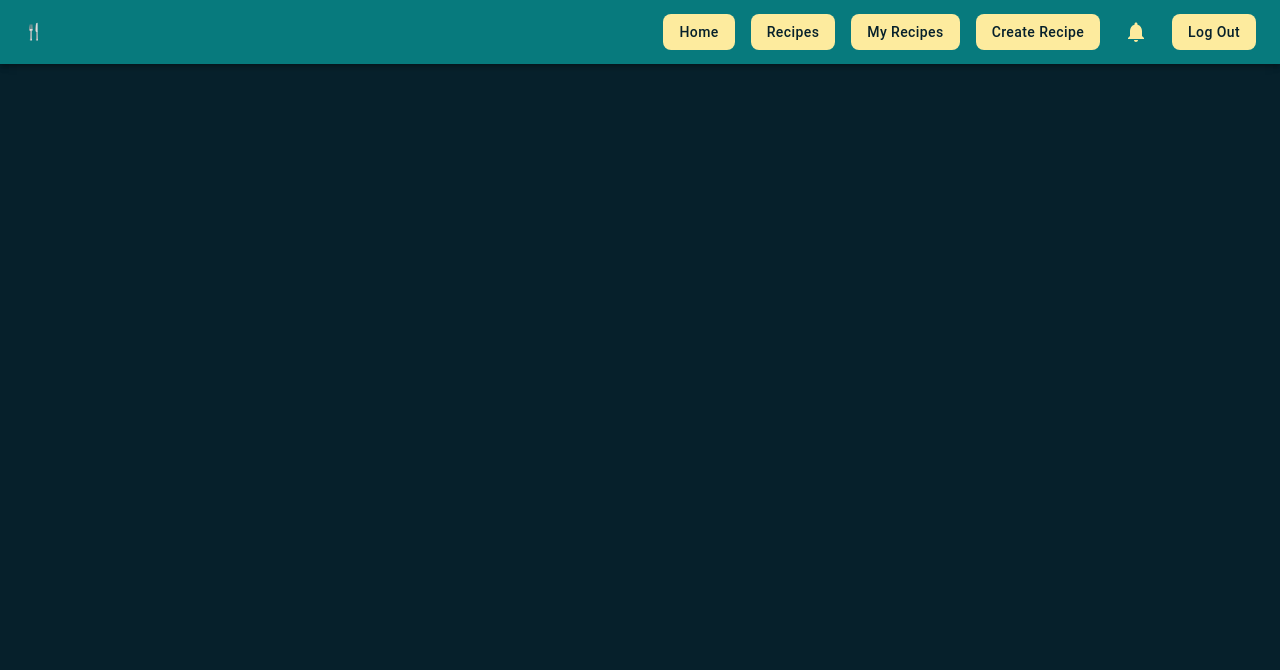
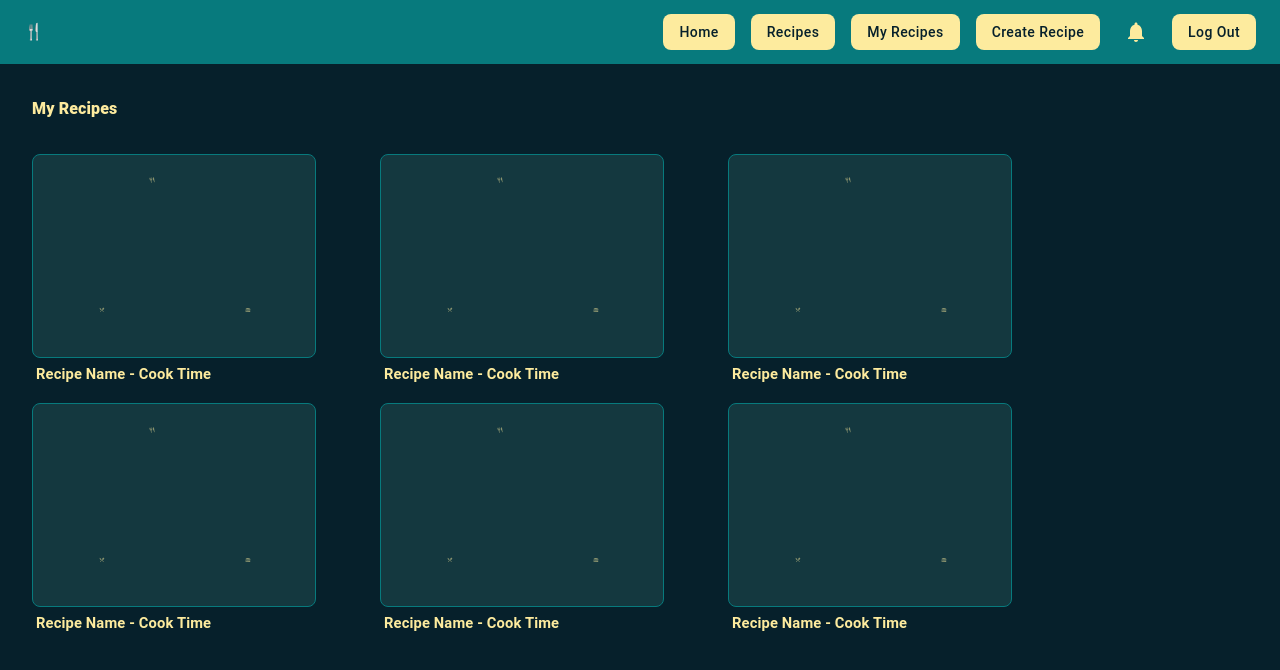
Before and after one commit to serenren13/recipeApp, a React (Vite) app in the folder frontend/: page /my-recipes in a window 1280 px wide. Shown: the top 670 px of the page. Built offline with nearby package versions, Linux system fonts and the light colour scheme; no server answers; sample sign-in values are in the browser's storage.

Commit message:
added my recipe page

```diff
--- a/frontend/src/App.jsx
+++ b/frontend/src/App.jsx
@@ -1,6 +1,8 @@
 import { Routes, Route } from 'react-router-dom';
 import Navbar from './components/Navbar'
 import Home from './pages/Home';
+import MyRecipes from './pages/MyRecipes';
+import ProtectedRoute from './components/ProtectedRoute';
 import SignIn from './pages/SignIn';
 import Register from './pages/Register';
 import Recipes from './pages/Recipes';
@@ -14,6 +16,14 @@ function App() {
         <Route path="/signin" element={<SignIn />} />
         <Route path="/register" element={<Register />} />
         <Route path="/recipes" element={<Recipes />} />
+        <Route
+          path="/my-recipes"
+          element={
+            <ProtectedRoute>
+              <MyRecipes />
+            </ProtectedRoute>
+          }
+        />
       </Routes>
     </>
   );
--- /dev/null
+++ b/frontend/src/pages/MyRecipes.jsx
@@ -0,0 +1,167 @@
+import { Box, Typography } from "@mui/material";
+import RestaurantIcon from "@mui/icons-material/Restaurant";
+import LocalDiningIcon from "@mui/icons-material/LocalDining";
+import LunchDiningIcon from "@mui/icons-material/LunchDining";
+import { useNavigate } from "react-router-dom";
+
+const savedRecipes = [
+  { id: 1, name: "Recipe Name", cookTime: "Cook Time" },
+  { id: 2, name: "Recipe Name", cookTime: "Cook Time" },
+  { id: 3, name: "Recipe Name", cookTime: "Cook Time" },
+  { id: 4, name: "Recipe Name", cookTime: "Cook Time" },
+  { id: 5, name: "Recipe Name", cookTime: "Cook Time" },
+  { id: 6, name: "Recipe Name", cookTime: "Cook Time" },
+];
+
+function RecipePlaceholder() {
+  return (
+    <Box
+      sx={{
+        height: "100%",
+        width: "100%",
+        backgroundColor: "rgba(122, 226, 207, 0.12)",
+        borderRadius: "8px",
+        border: "1px solid",
+        borderColor: "primary.main",
+        display: "grid",
+        placeItems: "center",
+      }}
+    >
+      <Box
+        sx={{
+          width: "58%",
+          aspectRatio: "1 / 1",
+          position: "relative",
+          color: "rgba(253, 235, 158, 0.5)",
+        }}
+      >
+        <RestaurantIcon
+          sx={{
+            position: "absolute",
+            top: "2%",
+            left: "35%",
+            fontSize: "38%",
+            transform: "rotate(-8deg)",
+          }}
+        />
+        <LocalDiningIcon
+          sx={{
+            position: "absolute",
+            bottom: "15%",
+            left: "4%",
+            fontSize: "36%",
+          }}
+        />
+        <LunchDiningIcon
+          sx={{
+            position: "absolute",
+            bottom: "15%",
+            right: "3%",
+            fontSize: "37%",
+            transform: "rotate(4deg)",
+          }}
+        />
+      </Box>
+    </Box>
+  );
+}
+
+function MyRecipeCard({ recipe }) {
+  const navigate = useNavigate();
+
+  return (
+    <Box
+      component="button"
+      type="button"
+      onClick={() => navigate(`/recipes/${recipe.id}`)}
+      sx={{
+        background: "none",
+        border: 0,
+        p: 0,
+        width: "100%",
+        textAlign: "left",
+        cursor: "pointer",
+        color: "inherit",
+        font: "inherit",
+        "&:hover .recipe-image": {
+          borderColor: "primary.light",
+          transform: "translateY(-2px)",
+        },
+        "&:focus-visible": {
+          outline: "2px solid",
+          outlineColor: "primary.light",
+          outlineOffset: "6px",
+          borderRadius: "8px",
+        },
+      }}
+    >
+      <Box
+        className="recipe-image"
+        sx={{
+          aspectRatio: "1 / 0.72",
+          transition: "transform 0.2s ease, border-color 0.2s ease",
+        }}
+      >
+        <RecipePlaceholder />
+      </Box>
+      <Typography
+        sx={{
+          mt: 1,
+          px: 0.5,
+          color: "text.primary",
+          fontSize: "0.92rem",
+          fontWeight: 700,
+          lineHeight: 1.15,
+          overflowWrap: "anywhere",
+        }}
+      >
+        {recipe.name} - {recipe.cookTime}
+      </Typography>
+    </Box>
+  );
+}
+
+function MyRecipes() {
+  return (
+    <Box
+      sx={{
+        backgroundColor: "background.default",
+        minHeight: "100vh",
+        px: { xs: 2, sm: 3, md: 4 },
+        py: 4,
+      }}
+    >
+      <Typography
+        variant="h6"
+        sx={{
+          color: "text.primary",
+          fontWeight: 800,
+          fontSize: "1rem",
+          mb: 4,
+        }}
+      >
+        My Recipes
+      </Typography>
+
+      <Box
+        sx={{
+          display: "grid",
+          gridTemplateColumns: {
+            xs: "1fr",
+            sm: "repeat(2, minmax(0, 1fr))",
+            md: "repeat(3, minmax(0, 1fr))",
+          },
+          columnGap: { xs: 3, sm: 5, md: 8 },
+          rowGap: { xs: 3, md: 2.5 },
+          maxWidth: 980,
+        }}
+      >
+        {savedRecipes.map((recipe) => (
+          <MyRecipeCard key={recipe.id} recipe={recipe} />
+        ))}
+      </Box>
+    </Box>
+  );
+}
+
+export default MyRecipes;
```
Also changed, not shown: 1 other file (tests, documents, lock files or other folders).
